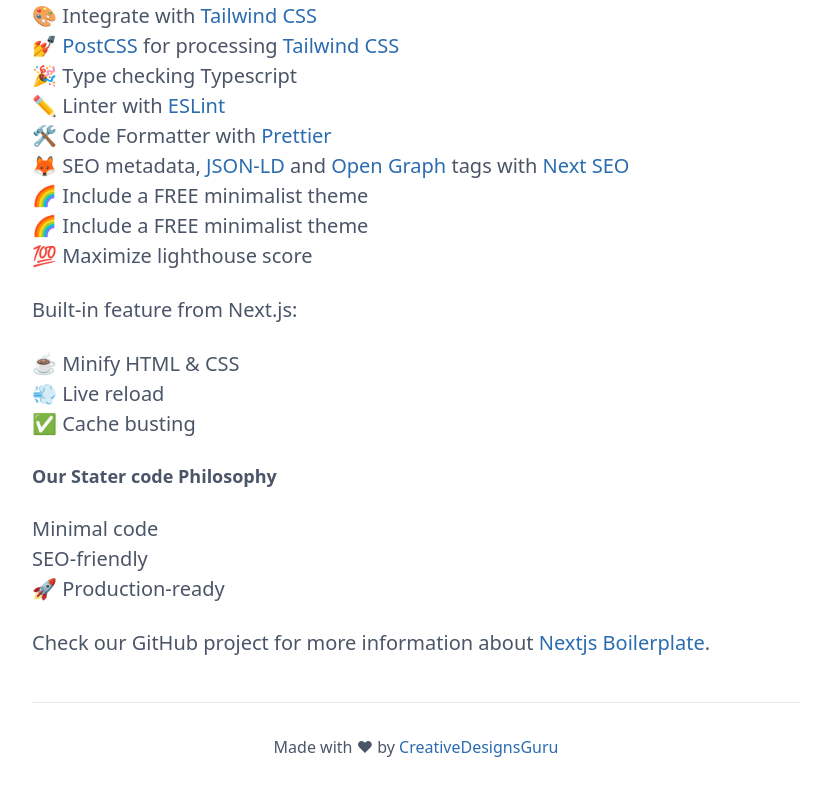
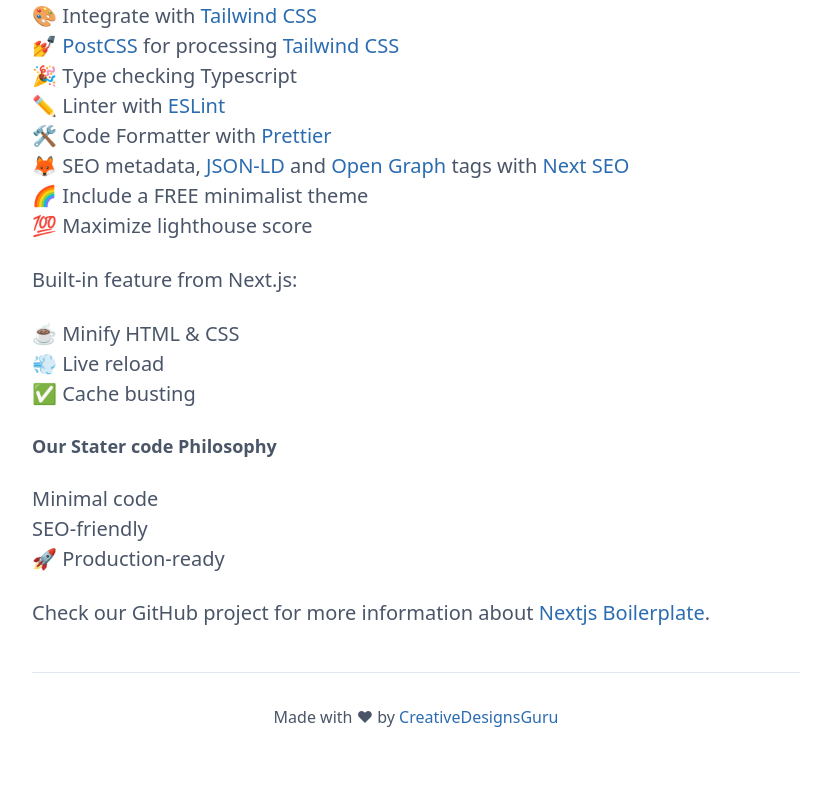
Before and after one commit to CyberWarrior1224/next.js-boilerplate, a Next.js app: page / in a window 1280 px wide. Shown: the part 914-1705 px from the top of the page, without its empty margins (224-1055 px from the left). After the commit the page ends 1675 px from the top, so only its background shows below. Built offline with nearby package versions, Linux system fonts and the light colour scheme.

Commit message:
Remove duplicate minimalist theme list element

```diff
--- a/src/pages/index.tsx
+++ b/src/pages/index.tsx
@@ -159,13 +159,6 @@
         Include a FREE minimalist theme
       </li>
       <li>
-        <span role="img" aria-label="rainbow">
-          🌈
-        </span>
-        {' '}
-        Include a FREE minimalist theme
-      </li>
-      <li>
         <span role="img" aria-label="hundred">
           💯
         </span>
```
